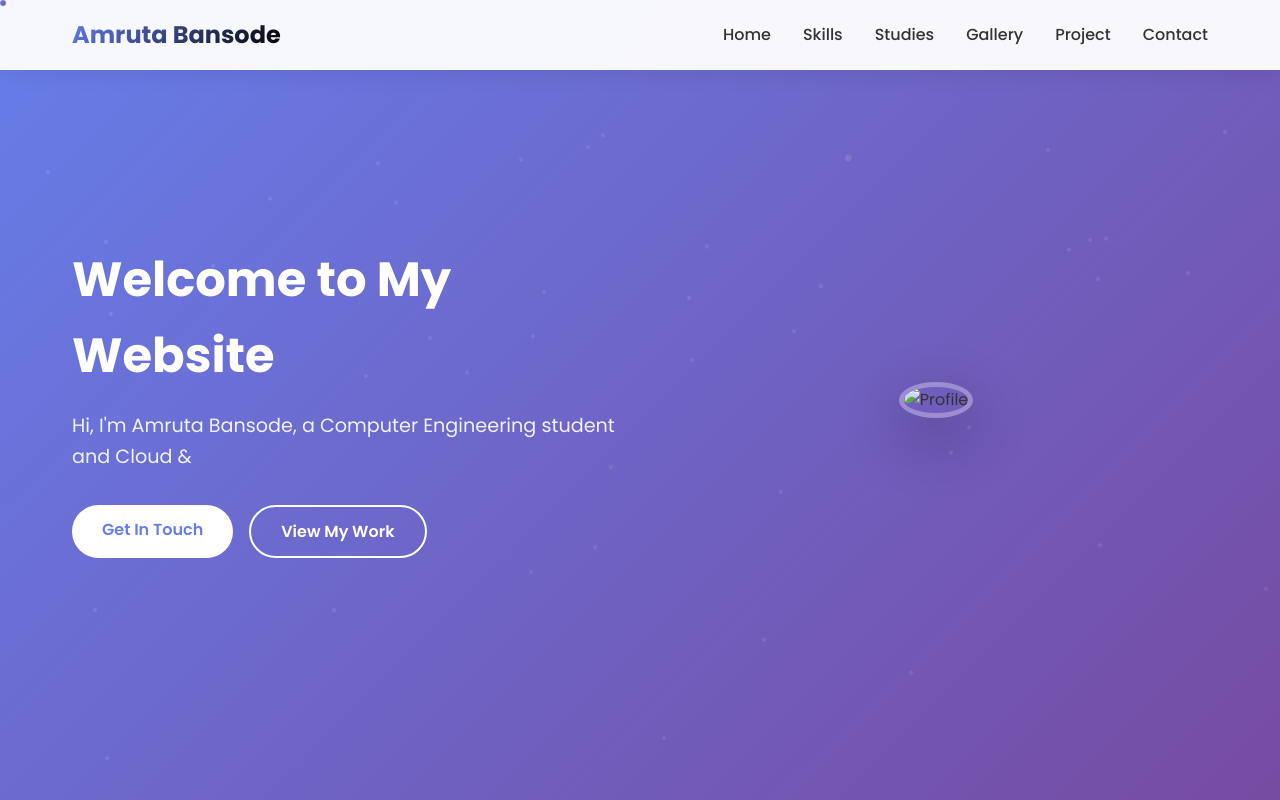
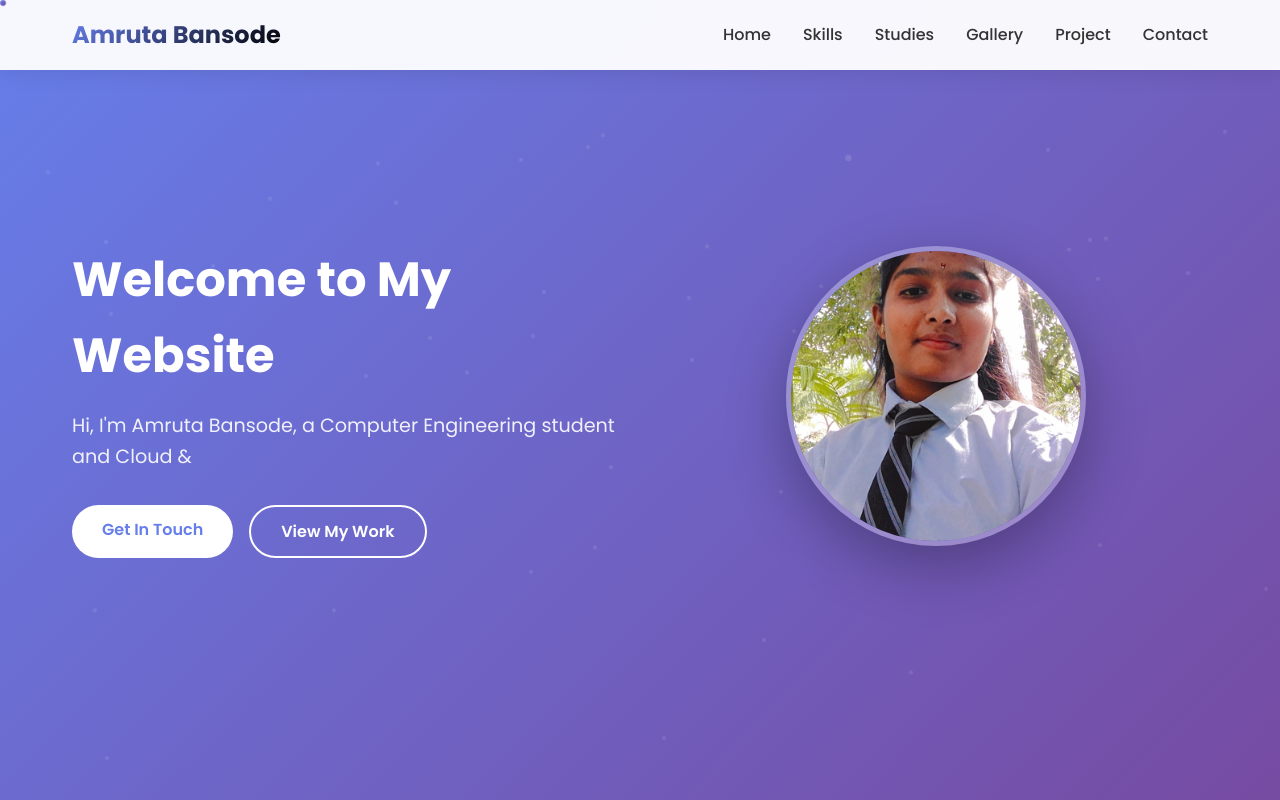
Before and after one commit to Amru20918/Porfolio_Website1, a plain HTML site: page index.html in a window 1280 px wide. Shown: the top 800 px of the page. Drawn offline with Linux system fonts and the light colour scheme.

Commit message:
Update index.html

```diff
--- a/index.html
+++ b/index.html
@@ -637,7 +637,7 @@
                 </div>
             </div>
             <div class="hero-image">
-                <img src="/Photoa.jpg" alt="Profile" class="profile-img">
+                <img src="Photo1.jpg" alt="Profile" class="profile-img">
             </div>
         </div>
     </section>
```
